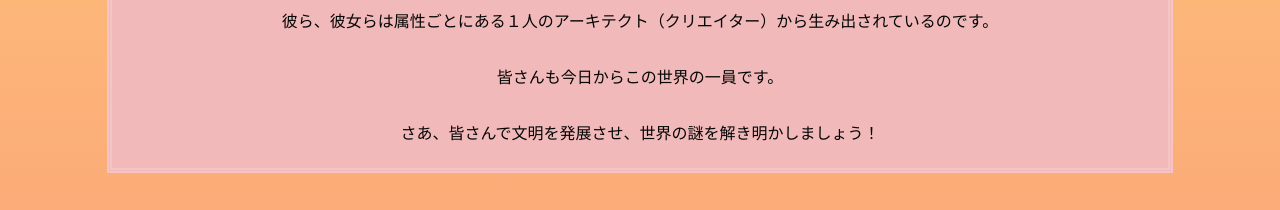
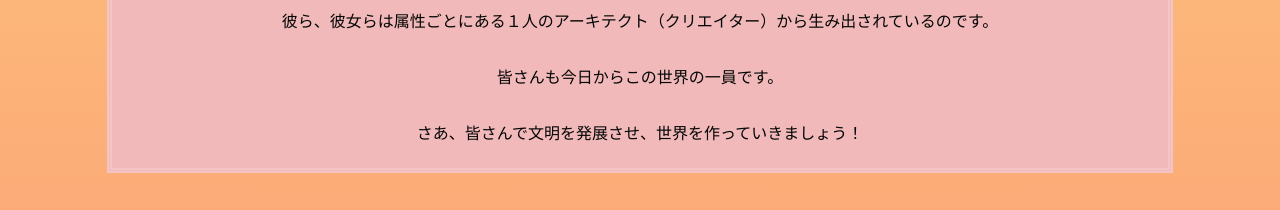
Before and after one commit to lenongo/nftApp, a React (Create React App) app: page / in a window 1280 px wide. Shown: the part 1380-1590 px from the top of the page. Built offline with nearby package versions, Linux system fonts and the light colour scheme; a web font is replaced by a local one.

Commit message:
2nd commit

```diff
--- a/src/components/content.js
+++ b/src/components/content.js
@@ -29,7 +29,7 @@ export default function Content() {
               <p>すでに体現しているのは、月・雲・波の属性です。</p>
               <p>彼ら、彼女らは属性ごとにある１人のアーキテクト（クリエイター）から生み出されているのです。</p>
               <p>皆さんも今日からこの世界の一員です。</p>
-              <p>さあ、皆さんで文明を発展させ、世界の謎を解き明かしましょう！</p>
+              <p>さあ、皆さんで文明を発展させ、世界を作っていきましょう！</p>
             </div>
           )}
         </div>
```
Also changed, not shown: src/public/logo.jpg, src/public/logo.png (added).
